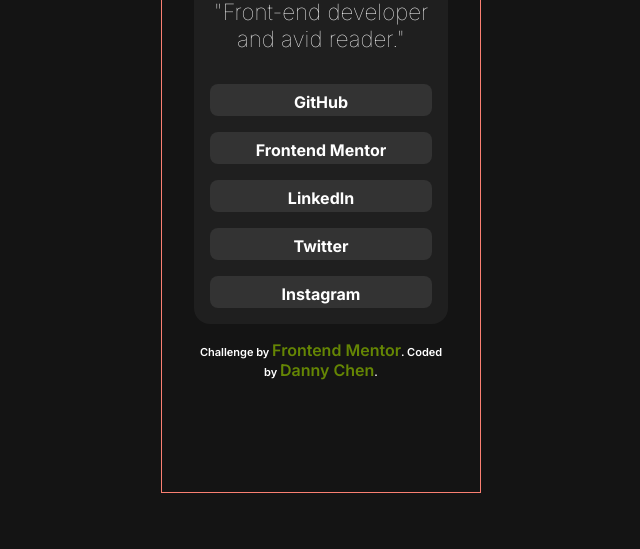
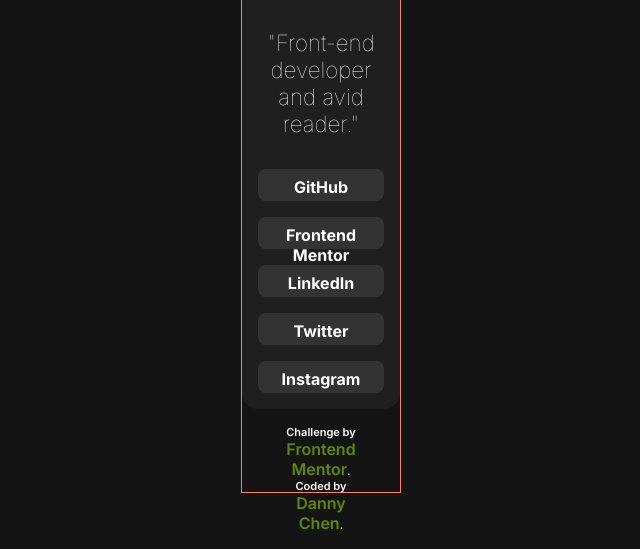
Before and after one commit to dcdanny945/Social-links-profile, a plain HTML site: page index.html in a window 1280 px wide. Shown: the part 339-888 px from the top of the page, without its empty margins (319-959 px from the left). Before the commit the page ends 832 px from the top, so only its background shows below. Drawn offline with Linux system fonts and the light colour scheme.

Commit message:
Update main.css
container width changed to 10rem

```diff
--- a/assets/images/main.css
+++ b/assets/images/main.css
@@ -46,7 +46,7 @@
         flex-direction: column;
         align-items: center;
         height: 100%;
-        max-width: 20rem;
+        max-width: 10rem;
         margin: 2rem auto;
         padding: 1rem 2rem;
         text-align: center;
```
